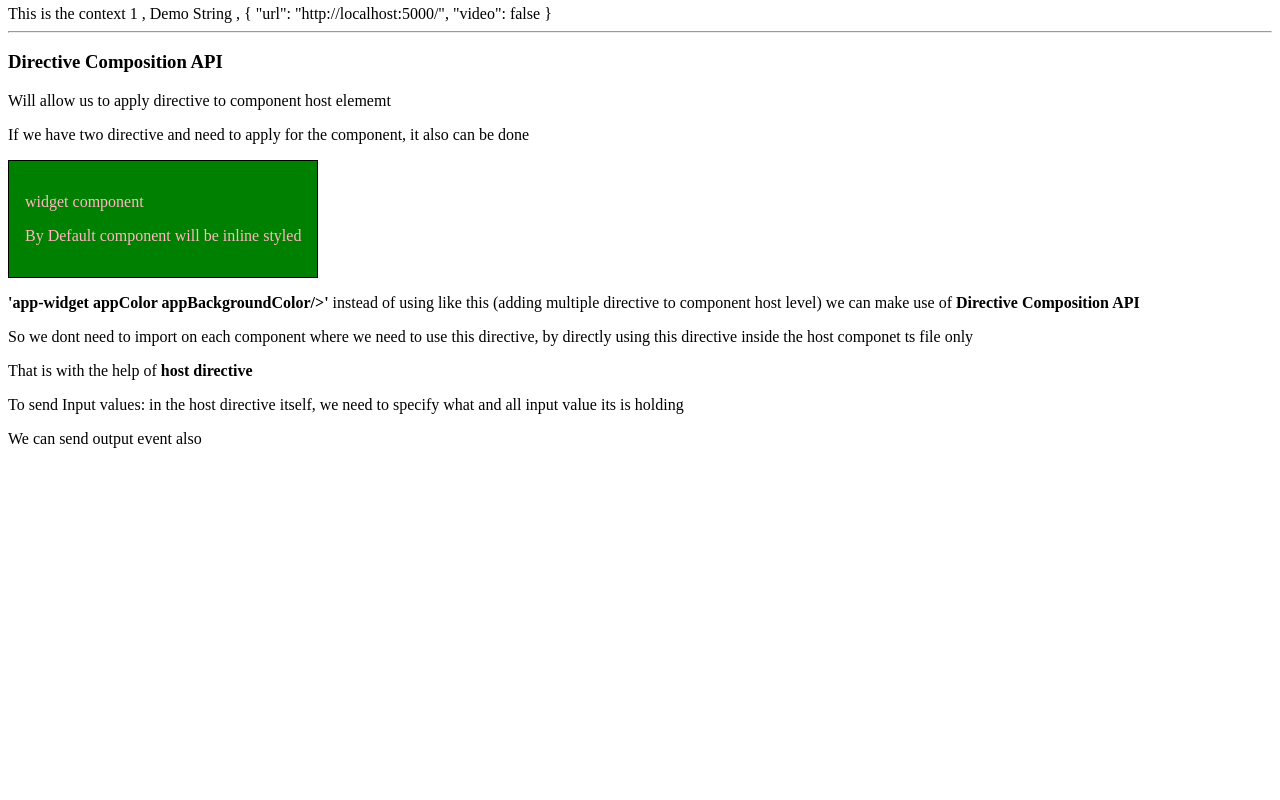
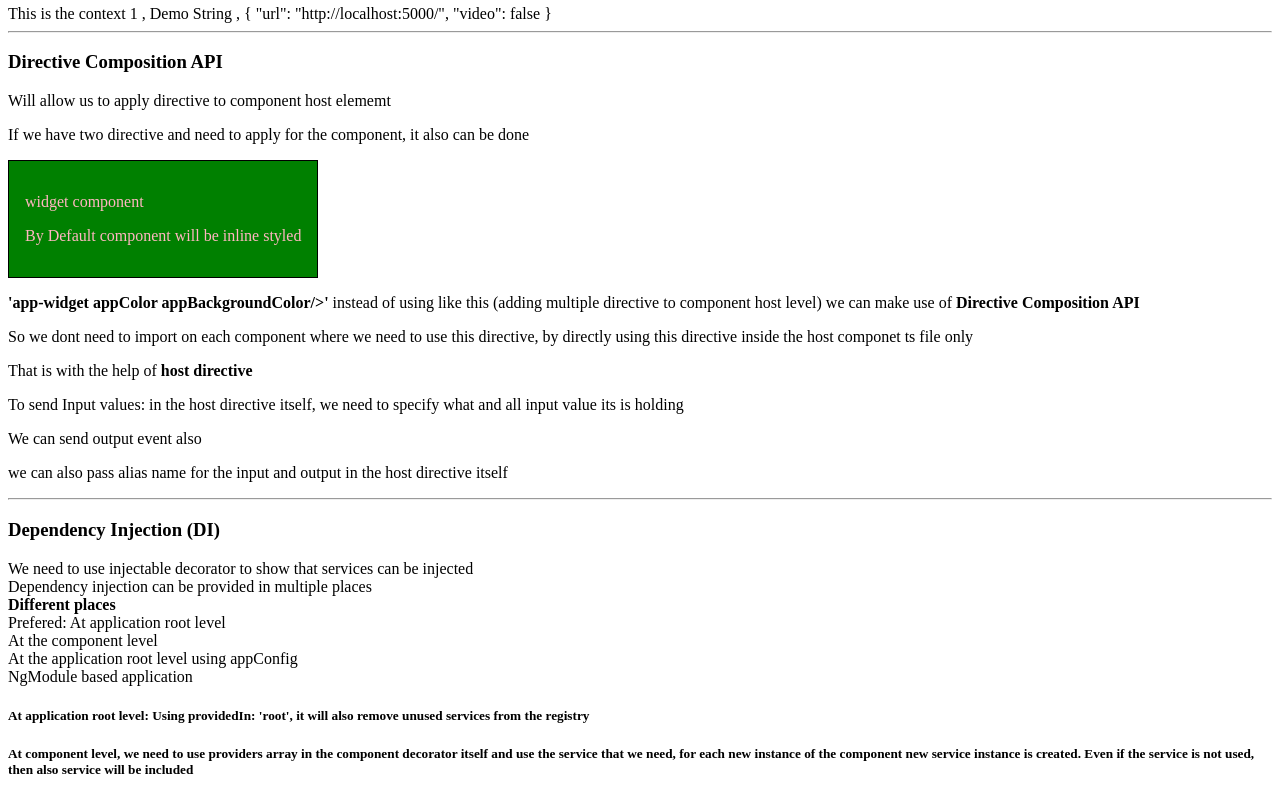
Before and after one commit to sreedhar-eg1/Angular-practice, an Angular app: page / in a window 1280 px wide. Shown: the part 3307-4107 px from the top of the page. Before the commit the page ends 3771 px from the top, so only its background shows below. Built offline with nearby package versions, Linux system fonts and the light colour scheme.

Commit message:
feature - dependency injection

```diff
--- a/src/app/app.component.html
+++ b/src/app/app.component.html
@@ -236,7 +236,7 @@
     done
   </p>
   <div>
-    <app-widget color="lightPink" (colorChanged)="changedColor($event)"/>
+    <app-widget textColor="lightPink" (colorChanged)="changedColor($event)" />
     <p>
       <strong>'app-widget appColor appBackgroundColor/>'</strong> instead of
       using like this (adding multiple directive to component host level) we can
@@ -254,5 +254,33 @@
       what and all input value its is holding
     </p>
     <p>We can send output event also</p>
+    <p>
+      we can also pass alias name for the input and output in the host directive
+      itself
+    </p>
   </div>
 </div>
+
+<hr />
+<div>
+  <h3>Dependency Injection (DI)</h3>
+  <div>
+    We need to use injectable decorator to show that services can be injected
+  </div>
+  <div>Dependency injection can be provided in multiple places</div>
+  <strong>Different places</strong>
+  <div>Prefered: At application root level</div>
+  <div>At the component level</div>
+  <div>At the application root level using appConfig</div>
+  <div>NgModule based application</div>
+  <h5>
+    At application root level: Using providedIn: 'root', it will also remove
+    unused services from the registry
+  </h5>
+  <h5>
+    At component level, we need to use providers array in the component
+    decorator itself and use the service that we need, for each new instance of
+    the component new service instance is created. Even if the service is not
+    used, then also service will be included
+  </h5>
+</div>
--- a/src/app/basics/widget/widget.component.ts
+++ b/src/app/basics/widget/widget.component.ts
@@ -13,10 +13,19 @@ import { BackgroundColorDirective } from '../../directives/background-color.dire
   //   BackgroundColorDirective
   // ]
   //With input values
+  // hostDirectives: [
+  //   {
+  //     directive: ColorDirective,
+  //     inputs: ['color'],
+  //     outputs: ['colorChanged']
+  //   },
+  //   BackgroundColorDirective
+  // ]
+  // Giving alias name to the input
   hostDirectives: [
     {
       directive: ColorDirective,
-      inputs: ['color'],
+      inputs: ['color: textColor'],
       outputs: ['colorChanged']
     },
     BackgroundColorDirective
```
Also changed, not shown: src/app/services/logger.service.ts (added, +9 -0 lines), 1 other file (tests, documents, lock files or other folders).
